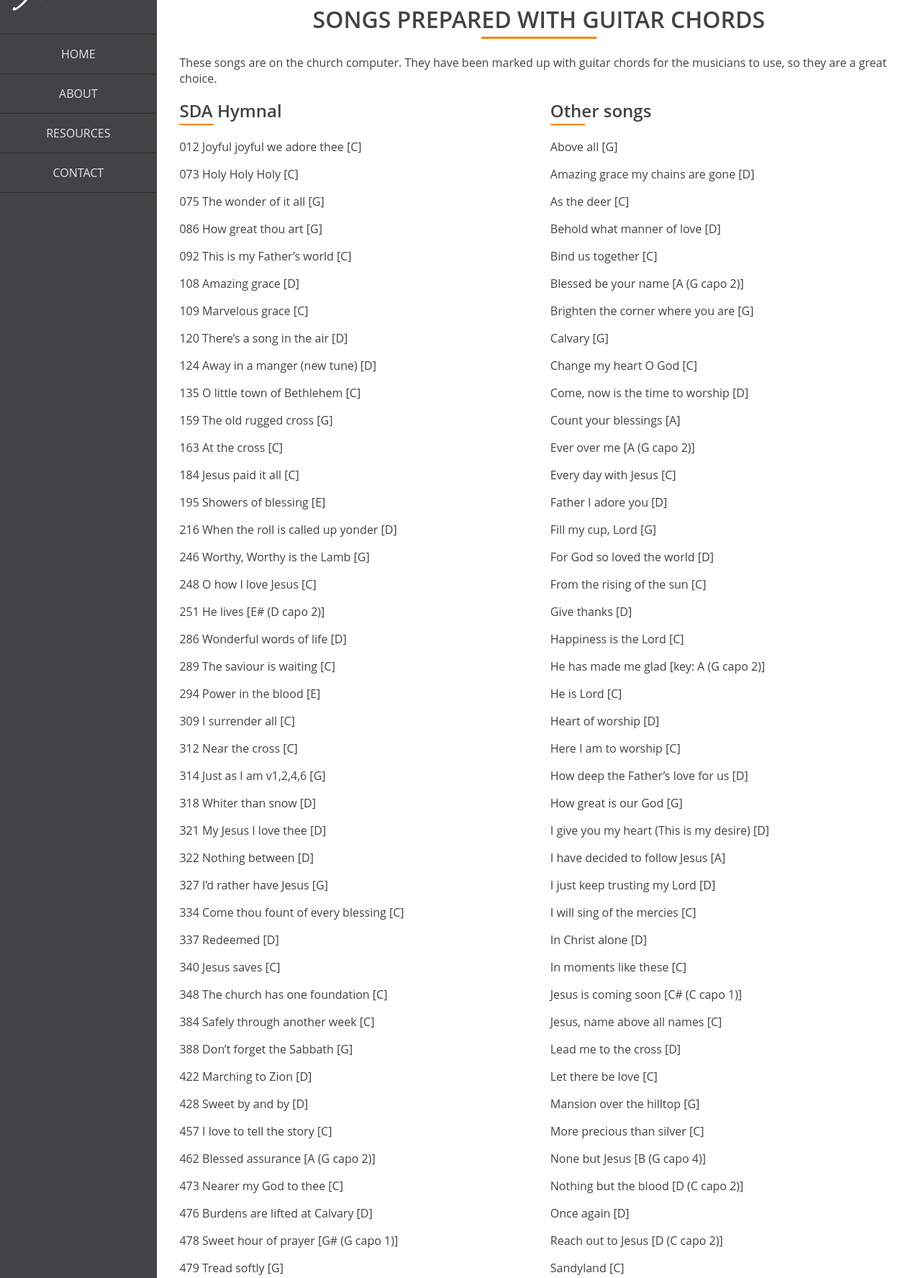
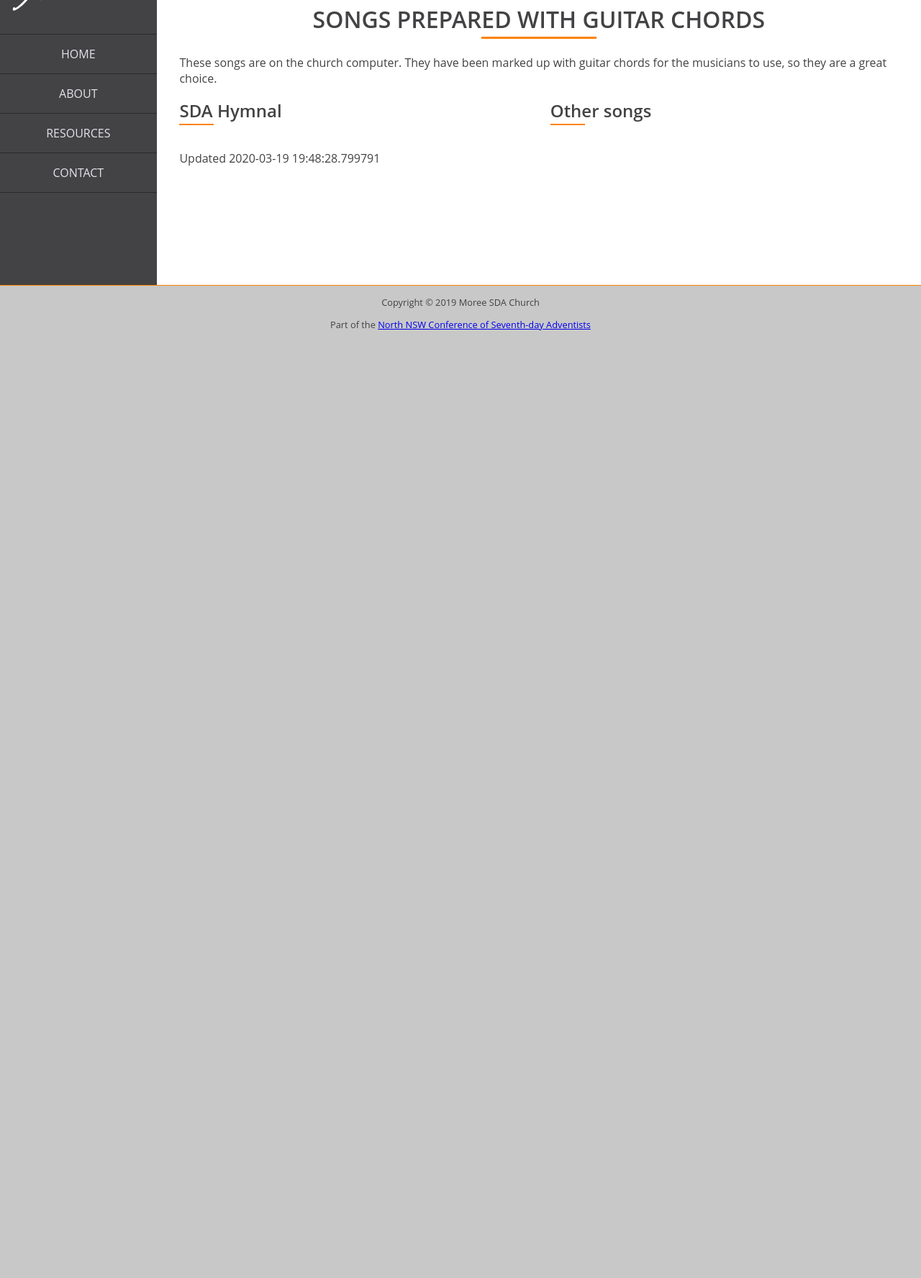
Before and after one commit to moreesda/moree-sda.org, a plain HTML site: page resources/songs.html in a window 1280 px wide. Shown: the part 364-2140 px from the top of the page at 72% size. After the commit the page ends 837 px from the top, so only its background shows below. Drawn offline with Linux system fonts and the light colour scheme.

Commit message:
Updated site 2020-03-19

```diff
--- a/resources/songs.html
+++ b/resources/songs.html
@@ -57,126 +57,14 @@
 <div class="row">
 <div class="cell">
 <h2>SDA Hymnal</h2>
-<p>012 Joyful joyful we adore thee [C]</p>
-<p>073 Holy Holy Holy [C]</p>
-<p>075 The wonder of it all [G]</p>
-<p>086 How great thou art [G]</p>
-<p>092 This is my Father&rsquo;s world [C]</p>
-<p>108 Amazing grace [D]</p>
-<p>109 Marvelous grace [C]</p>
-<p>120 There&rsquo;s a song in the air [D]</p>
-<p>124 Away in a manger (new tune) [D]</p>
-<p>135 O little town of Bethlehem [C]</p>
-<p>159 The old rugged cross [G]</p>
-<p>163 At the cross [C]</p>
-<p>184 Jesus paid it all [C]</p>
-<p>195 Showers of blessing [E]</p>
-<p>216 When the roll is called up yonder [D]</p>
-<p>246 Worthy, Worthy is the Lamb [G]</p>
-<p>248 O how I love Jesus [C]</p>
-<p>251 He lives [E# (D capo 2)]</p>
-<p>286 Wonderful words of life [D]</p>
-<p>289 The saviour is waiting [C]</p>
-<p>294 Power in the blood [E]</p>
-<p>309 I surrender all [C]</p>
-<p>312 Near the cross [C]</p>
-<p>314 Just as I am v1,2,4,6 [G]</p>
-<p>318 Whiter than snow [D]</p>
-<p>321 My Jesus I love thee [D]</p>
-<p>322 Nothing between [D]</p>
-<p>327 I&rsquo;d rather have Jesus [G]</p>
-<p>334 Come thou fount of every blessing [C]</p>
-<p>337 Redeemed [D]</p>
-<p>340 Jesus saves [C]</p>
-<p>348 The church has one foundation [C]</p>
-<p>384 Safely through another week [C]</p>
-<p>388 Don&rsquo;t forget the Sabbath [G]</p>
-<p>422 Marching to Zion [D]</p>
-<p>428 Sweet by and by [D]</p>
-<p>457 I love to tell the story [C]</p>
-<p>462 Blessed assurance [A (G capo 2)]</p>
-<p>473 Nearer my God to thee [C]</p>
-<p>476 Burdens are lifted at Calvary [D]</p>
-<p>478 Sweet hour of prayer [G# (G capo 1)]</p>
-<p>479 Tread softly [G]</p>
-<p>499 What a friend we have in Jesus [D (C capo 2)]</p>
-<p>516 All the way [D]</p>
-<p>522 My hope is built on nothing less [C]</p>
-<p>524 &lsquo;Tis so sweet to trust in Jesus [D]</p>
-<p>526 Because He lives [G]</p>
-<p>528 A shelter in the time of storm [C]</p>
-<p>530 It is well with my soul [G]</p>
-<p>539 I will early seek the Saviour [G]</p>
-<p>547 Be thou my vision [C]</p>
-<p>567 Have thine own way Lord [C]</p>
-<p>590 Trust and obey [D]</p>
-<p>593 In times like these [D]</p>
-<p>618 Stand up, stand up for Jesus [D]</p>
-<p>632 Until then [G]</p>
 </div>
 <div class="cell">
 <h2>Other songs</h2>
-<p>Above all [G]</p>
-<p>Amazing grace my chains are gone [D]</p>
-<p>As the deer [C]</p>
-<p>Behold what manner of love [D]</p>
-<p>Bind us together [C]</p>
-<p>Blessed be your name [A (G capo 2)]</p>
-<p>Brighten the corner where you are [G]</p>
-<p>Calvary [G]</p>
-<p>Change my heart O God [C]</p>
-<p>Come, now is the time to worship [D]</p>
-<p>Count your blessings [A]</p>
-<p>Ever over me [A (G capo 2)]</p>
-<p>Every day with Jesus [C]</p>
-<p>Father I adore you [D]</p>
-<p>Fill my cup, Lord [G]</p>
-<p>For God so loved the world [D]</p>
-<p>From the rising of the sun [C]</p>
-<p>Give thanks [D]</p>
-<p>Happiness is the Lord [C]</p>
-<p>He has made me glad [key: A (G capo 2)]</p>
-<p>He is Lord [C]</p>
-<p>Heart of worship [D]</p>
-<p>Here I am to worship [C]</p>
-<p>How deep the Father&rsquo;s love for us [D]</p>
-<p>How great is our God [G]</p>
-<p>I give you my heart (This is my desire) [D]</p>
-<p>I have decided to follow Jesus [A]</p>
-<p>I just keep trusting my Lord [D]</p>
-<p>I will sing of the mercies [C]</p>
-<p>In Christ alone [D]</p>
-<p>In moments like these [C]</p>
-<p>Jesus is coming soon [C# (C capo 1)]</p>
-<p>Jesus, name above all names [C]</p>
-<p>Lead me to the cross [D]</p>
-<p>Let there be love [C]</p>
-<p>Mansion over the hilltop [G]</p>
-<p>More precious than silver [C]</p>
-<p>None but Jesus [B (G capo 4)]</p>
-<p>Nothing but the blood [D (C capo 2)]</p>
-<p>Once again [D]</p>
-<p>Reach out to Jesus [D (C capo 2)]</p>
-<p>Sandyland [C]</p>
-<p>Shine Jesus shine [G]</p>
-<p>Take the name of Jesus with you [D]</p>
-<p>The blind man sat by the road [Am]</p>
-<p>The longer I serve him [D]</p>
-<p>The one and only God [G]</p>
-<p>The power of your love [G]</p>
-<p>The wise man [D]</p>
-<p>This I believe [C]</p>
-<p>This world is not my home [C]</p>
-<p>Thrive [G]</p>
-<p>Way beyond the blue (Do Lord) [D]</p>
-<p>What a day that will be [D]</p>
-<p>What the Lord has done in me [C]</p>
-<p>You are my all in all [D]</p>
 </div>
 </div>
 </div>
 
-<p>Updated 2019-12-31 13:24:11.547113</p>
+<p>Updated 2020-03-19 19:48:28.799791</p>
         </div>
         <div id="footer">
             <p>Copyright &copy; 2019 Moree SDA Church</p>
```
Also changed, not shown: index.html (+5 -0 lines).
